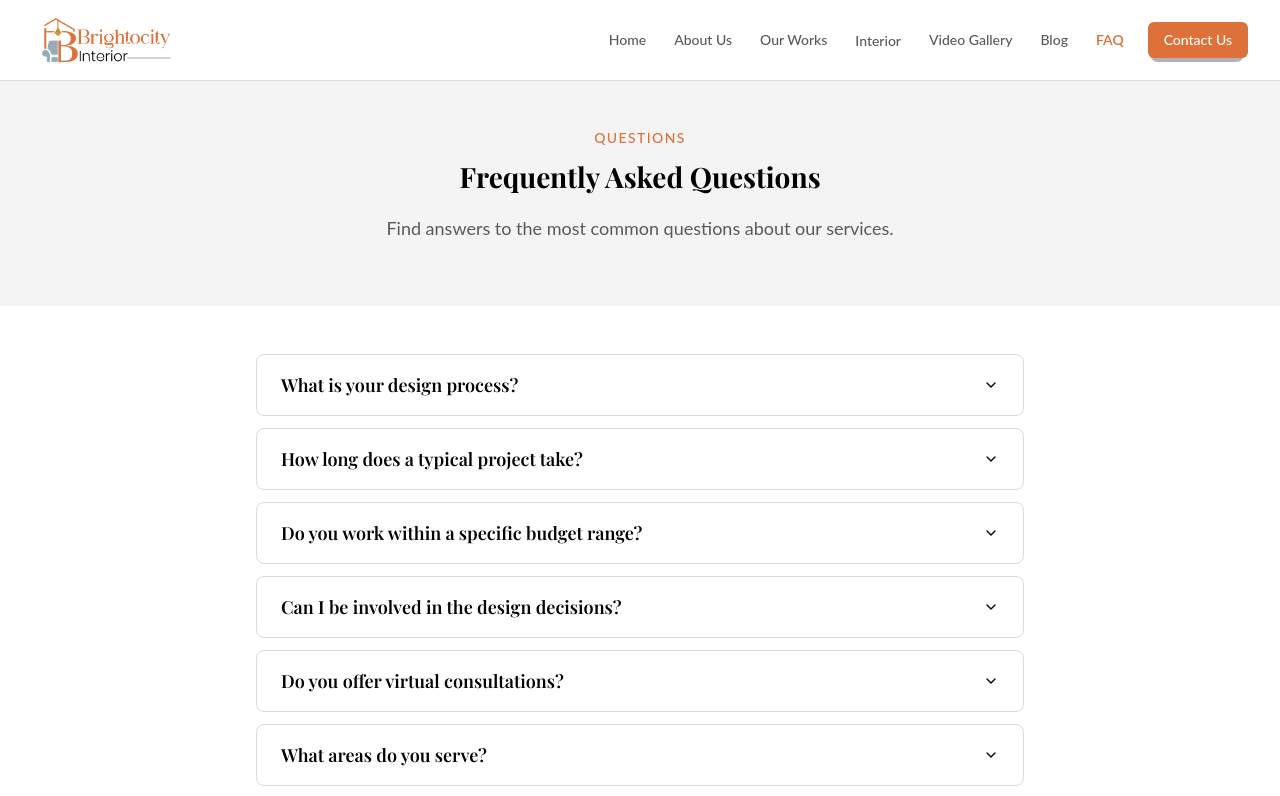
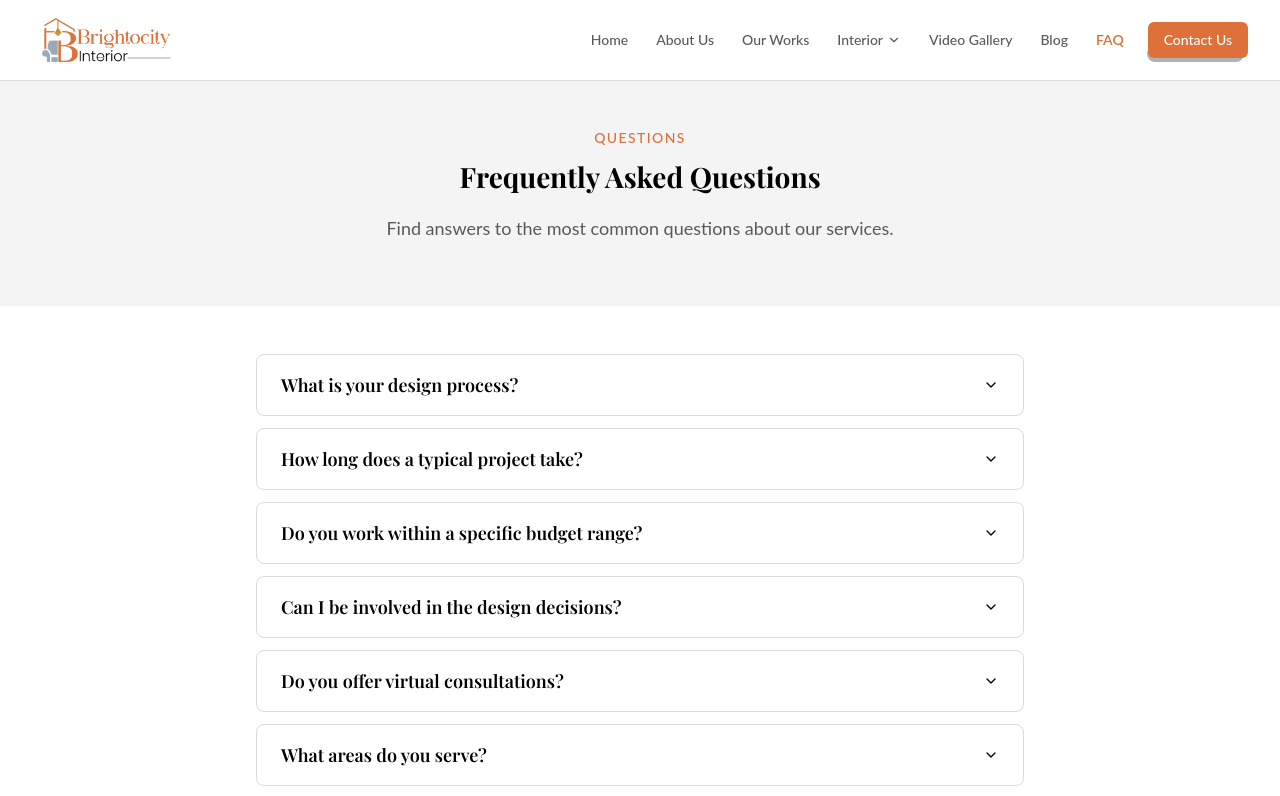
Before and after one commit to papa2kundu-cyber/bc_NE, a Next.js app: page /faq in a window 1280 px wide. Shown: the top 796 px of the page. Built offline with nearby package versions, Linux system fonts and the light colour scheme; a web font is replaced by a local one.

Commit message:
navbar dropdoen added to intrerior

```diff
--- a/src/components/Navbar.tsx
+++ b/src/components/Navbar.tsx
@@ -1,9 +1,9 @@
 "use client";
 
-import { useState } from "react";
+import { useState, useRef, useEffect } from "react";
 import Link from "next/link";
 import { usePathname } from "next/navigation";
-import { Menu, X } from "lucide-react";
+import { Menu, X, ChevronDown } from "lucide-react";
 import { motion, AnimatePresence } from "framer-motion";
 import Image from "next/image";
 const logo = "/images/logo.png";
@@ -30,28 +30,41 @@ const navItems = [
 
 const Navbar = () => {
   const [isOpen, setIsOpen] = useState(false);
+  const [interiorOpen, setInteriorOpen] = useState(false);
+  const [mobileInteriorOpen, setMobileInteriorOpen] = useState(false);
   const pathname = usePathname();
+  const dropdownRef = useRef<HTMLDivElement>(null);
+
+  // Close desktop dropdown when clicking outside
+  useEffect(() => {
+    const handleClickOutside = (e: MouseEvent) => {
+      if (dropdownRef.current && !dropdownRef.current.contains(e.target as Node)) {
+        setInteriorOpen(false);
+      }
+    };
+    document.addEventListener("mousedown", handleClickOutside);
+    return () => document.removeEventListener("mousedown", handleClickOutside);
+  }, []);
+
+  // Close dropdown on route change
+  useEffect(() => {
+    setInteriorOpen(false);
+    setMobileInteriorOpen(false);
+    setIsOpen(false);
+  }, [pathname]);
 
   return (
     <nav className="fixed top-0 left-0 right-0 z-50 bg-background/90 backdrop-blur-md border-b border-border">
       <div className="container-narrow flex items-center justify-between h-16 md:h-20 px-4 sm:px-6 lg:px-8">
         <Link href="/" className="font-heading text-xl md:text-2xl font-bold tracking-tight">
-          {/* <span className="text-primary">LUXE</span>
-          <span className="text-foreground">INTERIOR</span> */}
           <Image src={logo} alt="Brightocity Interior Logo" width={150} height={40} className="object-contain" />
         </Link>
 
         {/* Desktop Nav */}
         <div className="relative hidden lg:flex items-center gap-1">
-          {/* <Link
-            href="/admin"
-            className="px-3 py-2 text-xs font-medium text-muted-foreground/60 hover:text-primary transition-colors rounded-md"
-            title="Admin Panel"
-          >
-            Admin
-          </Link> */}
-          {navItems.map((item) => (
-            item.label === "Contact Us" ? (
+          {navItems.map((item) => {
+            if (item.label === "Contact Us") {
+              return (
                 <Link
                   key={item.path}
                   href={item.path}
@@ -59,42 +72,68 @@ const Navbar = () => {
                 >
                   {item.label}
                 </Link>
-            ) :
-item.label==="Interior" ? (
-      <div key={item.path} className="relative group">
-  <Link
-    href="/interior"
-    className="px-3 py-2 text-sm font-medium text-muted-foreground hover:text-foreground"
+              );
+            }
+
+            if (item.label === "Interior") {
+              return (
+                <div key={item.path} className="relative" ref={dropdownRef}>
+                  <button
+                    onClick={() => setInteriorOpen((prev) => !prev)}
+                    className={`flex items-center gap-1 px-3 py-2 text-sm font-medium transition-colors rounded-md ${
+                      pathname.startsWith("/interior")
+                        ? "text-primary font-semibold"
+                        : "text-muted-foreground hover:text-foreground"
+                    }`}
                   >
                     Interior
-  </Link>
+                    <ChevronDown
+                      size={14}
+                      className={`transition-transform duration-200 ${interiorOpen ? "rotate-180" : ""}`}
+                    />
+                  </button>
 
-  <div className="absolute left-0 top-full mt-2 w-56 bg-white rounded-lg shadow-lg border opacity-0 invisible group-hover:opacity-100 group-hover:visible transition-all duration-200">
+                  <AnimatePresence>
+                    {interiorOpen && (
+                      <motion.div
+                        initial={{ opacity: 0, y: -6 }}
+                        animate={{ opacity: 1, y: 0 }}
+                        exit={{ opacity: 0, y: -6 }}
+                        transition={{ duration: 0.15 }}
+                        className="absolute left-0 top-full mt-2 w-48 bg-white dark:bg-background rounded-lg shadow-lg border border-border z-50"
+                      >
                         {item.children?.map((sub) => (
                           <Link
                             key={sub.path}
                             href={sub.path}
-        className="block px-4 py-3 text-sm hover:bg-muted"
+                            className={`block px-4 py-2.5 text-sm transition-colors hover:bg-muted first:rounded-t-lg last:rounded-b-lg ${
+                              pathname === sub.path ? "text-primary font-medium" : "text-foreground"
+                            }`}
                           >
                             {sub.label}
                           </Link>
                         ))}
+                      </motion.div>
+                    )}
+                  </AnimatePresence>
                 </div>
-</div>
-):(
+              );
+            }
 
+            return (
               <Link
                 key={item.path}
                 href={item.path}
-  className={`px-3 py-2 text-sm font-medium transition-colors rounded-md ${pathname === item.path
+                className={`px-3 py-2 text-sm font-medium transition-colors rounded-md ${
+                  pathname === item.path
                     ? "text-primary font-semibold"
                     : "text-muted-foreground hover:text-foreground"
                 }`}
               >
                 {item.label}
               </Link>
-)
-          ))}
+            );
+          })}
           <div className="absolute -bottom-1 right-1 rounded-lg w-[calc(100%_-_85.5%)] h-4 bg-black/30"></div>
         </div>
 
@@ -118,51 +157,83 @@ item.label==="Interior" ? (
             className="lg:hidden bg-background border-b border-border overflow-hidden"
           >
             <div className="px-4 py-4 space-y-1 relative">
-              {navItems.map((item, idx) => (
-                item.label === "Contact Us" ? <Link
+              {navItems.map((item) => {
+                if (item.label === "Contact Us") {
+                  return (
+                    <Link
                       key={item.path}
                       href={item.path}
                       onClick={() => setIsOpen(false)}
-                  className={`block px-3 py-2.5 text-sm font-medium rounded-lg transition-colors text-white bg-primary relative z-10`}
+                      className="block px-3 py-2.5 text-sm font-medium rounded-lg transition-colors text-white bg-primary relative z-10"
                     >
                       {item.label}
-                </Link> :
-                item.label==="Interior"?(
-                  <div key={item.path} className="relative group">
-  <Link
-    href="/interior"
-    className="px-3 py-2 text-sm font-medium text-muted-foreground hover:text-foreground"
+                    </Link>
+                  );
+                }
+
+                if (item.label === "Interior") {
+                  return (
+                    <div key={item.path}>
+                      <button
+                        onClick={() => setMobileInteriorOpen((prev) => !prev)}
+                        className={`w-full flex items-center justify-between px-3 py-2.5 text-sm font-medium rounded-md transition-colors ${
+                          pathname.startsWith("/interior")
+                            ? "text-primary bg-primary/5"
+                            : "text-muted-foreground hover:text-foreground hover:bg-muted/50"
+                        }`}
                       >
                         Interior
-  </Link>
+                        <ChevronDown
+                          size={14}
+                          className={`transition-transform duration-200 ${mobileInteriorOpen ? "rotate-180" : ""}`}
+                        />
+                      </button>
 
-  <div className="absolute left-0 top-full mt-2 w-56 bg-white rounded-lg shadow-lg border opacity-0 invisible group-hover:opacity-100 group-hover:visible transition-all duration-200 z-20">
+                      <AnimatePresence>
+                        {mobileInteriorOpen && (
+                          <motion.div
+                            initial={{ opacity: 0, height: 0 }}
+                            animate={{ opacity: 1, height: "auto" }}
+                            exit={{ opacity: 0, height: 0 }}
+                            transition={{ duration: 0.15 }}
+                            className="overflow-hidden"
+                          >
                             {item.children?.map((sub) => (
                               <Link
                                 key={sub.path}
                                 href={sub.path}
-    className="block pl-8 py-2 text-sm text-muted-foreground"
+                                onClick={() => setIsOpen(false)}
+                                className={`block pl-6 pr-3 py-2 text-sm rounded-md transition-colors ${
+                                  pathname === sub.path
+                                    ? "text-primary font-medium"
+                                    : "text-muted-foreground hover:text-foreground hover:bg-muted/50"
+                                }`}
                               >
                                 {sub.label}
                               </Link>
                             ))}
+                          </motion.div>
+                        )}
+                      </AnimatePresence>
                     </div>
-</div>
-                ):(
+                  );
+                }
 
+                return (
                   <Link
                     key={item.path}
                     href={item.path}
                     onClick={() => setIsOpen(false)}
-                  className={`block px-3 py-2.5 text-sm font-medium rounded-md transition-colors ${pathname === item.path
+                    className={`block px-3 py-2.5 text-sm font-medium rounded-md transition-colors ${
+                      pathname === item.path
                         ? "text-primary bg-primary/5"
                         : "text-muted-foreground hover:text-foreground hover:bg-muted/50"
                     }`}
                   >
                     {item.label}
                   </Link>
-                )
-              ))}
+                );
+              })}
               <div className="absolute bottom-3 left-0 flex justify-center w-full">
                 <div className="rounded-lg w-[calc(100%_-_40px)] h-4 bg-black/30"></div>
               </div>
```
Lines whose indentation alone changed are shown as unchanged.
